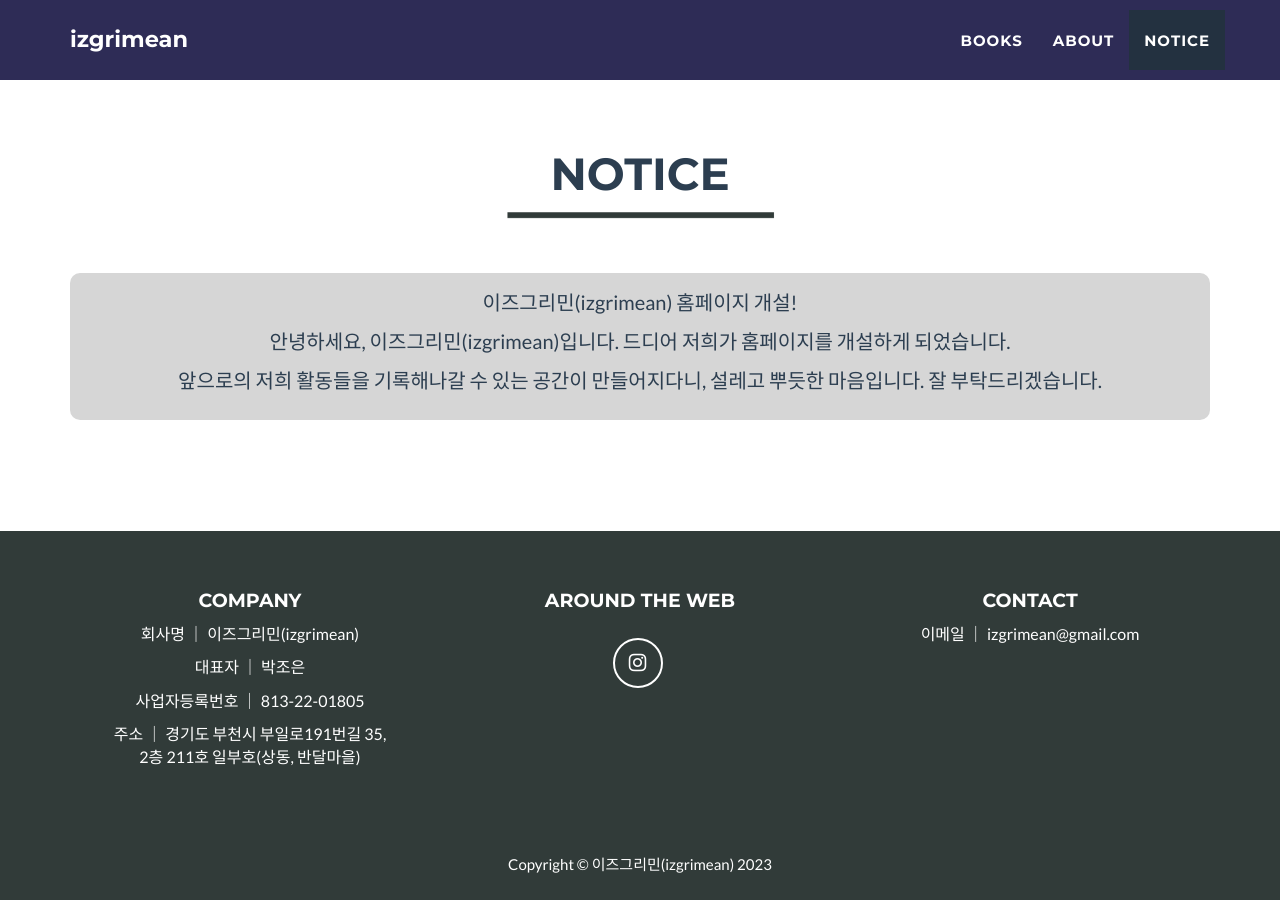
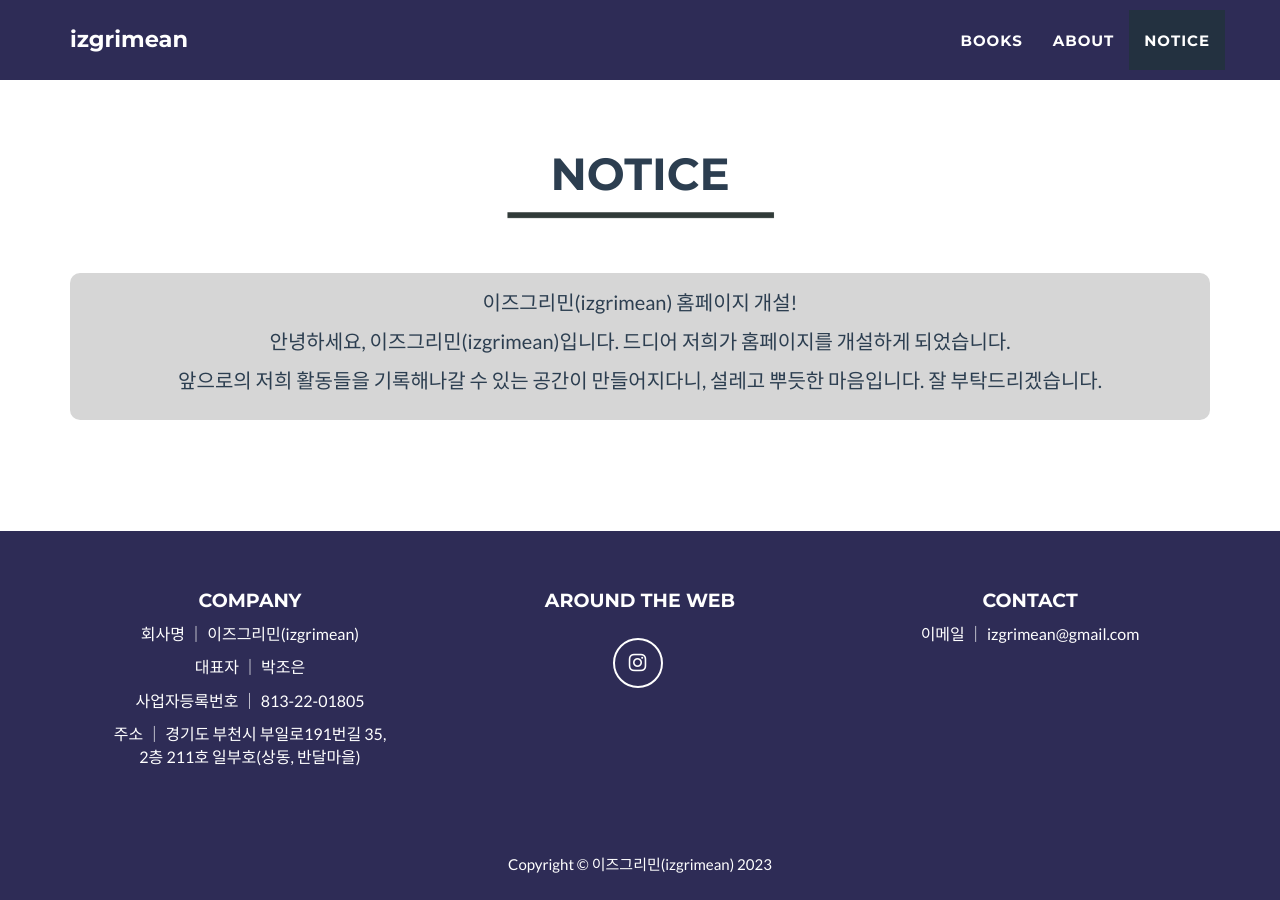
Before and after one commit to izgrimean/izgrimean.github.io, a Jekyll site: the page built from _posts/2014-07-18-project-1.markdown, in a window 1280 px wide and 900 px high, scrolled down 4611 px. Built offline with Jekyll 4.4.1, drawn with Linux system fonts in a browser that asks for light colours.

Commit message:
Update footer.html

```diff
--- a/_includes/footer.html
+++ b/_includes/footer.html
@@ -1,6 +1,6 @@
 <!-- Footer -->
 <footer class="text-center">
-  <div class="footer-above" style="background-color: #313b39">
+  <div class="footer-above" style="background-color: #2e2c56">
     <div class="container">
       <div class="row">
         <div class="footer-col col-md-4">
@@ -41,7 +41,7 @@
       </div>
     </div>
   </div>
-  <div class="footer-below" style="background-color: #313b39">
+  <div class="footer-below" style="background-color: #2e2c56">
     <div class="container">
       <div class="row">
         <div class="col-lg-12">
@@ -55,7 +55,7 @@
 </footer>
 
 <!-- Scroll to Top Button (Only visible on small and extra-small screen sizes) -->
-<div class="scroll-top page-scroll visible-xs visible-sm" style="background-color: #313b39">
+<div class="scroll-top page-scroll visible-xs visible-sm" style="background-color: #2e2c56">
   <a class="btn btn-primary" href="#page-top">
     <i class="fa fa-chevron-up"></i>
   </a>
```
